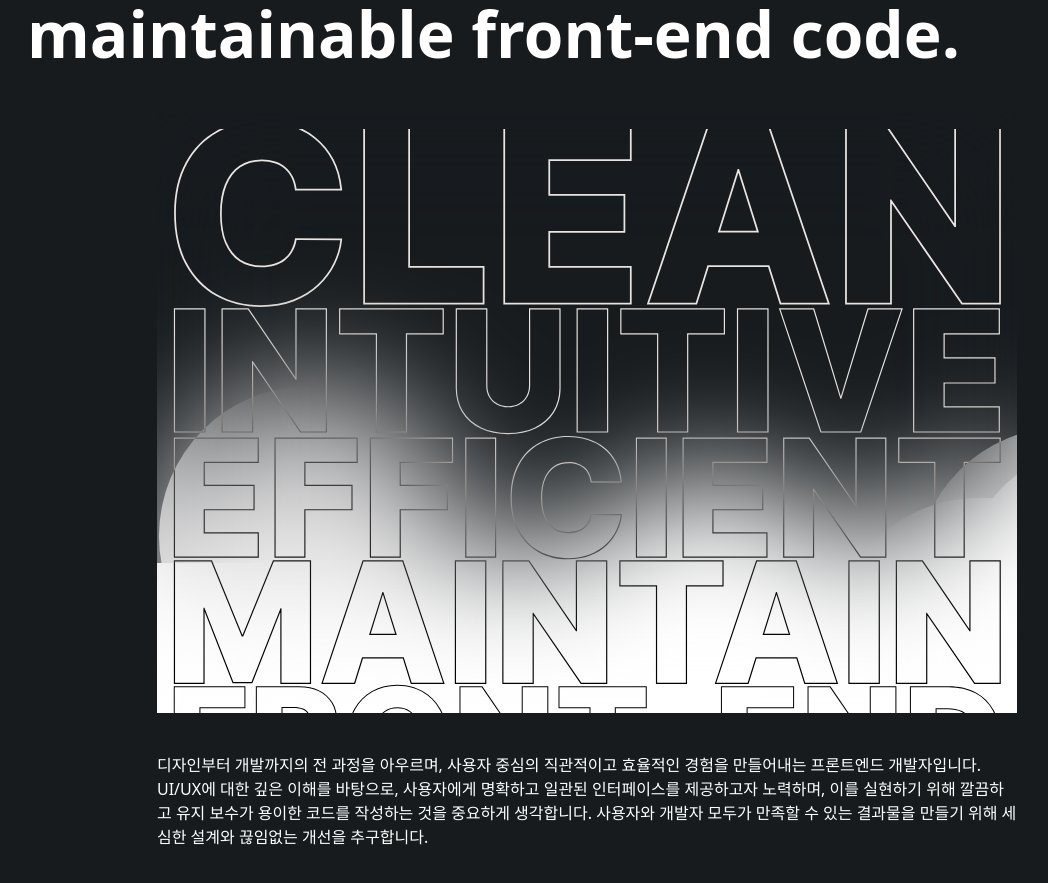
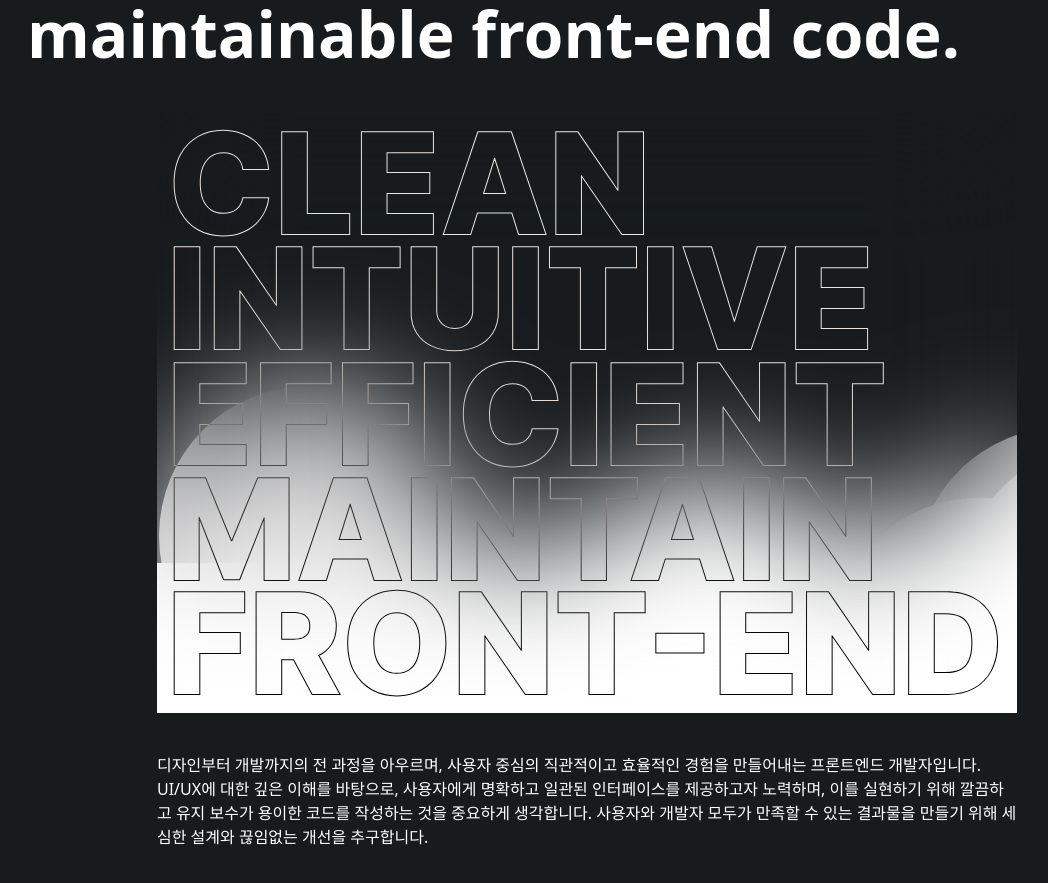
Before and after one commit to lse-7660/portfolio_songeun, a React (Vite) app: page / in a window 1280 px wide. Shown: the part 1202-2085 px from the top of the page, without its empty margins (53-1101 px from the left). Built offline with nearby package versions, Linux system fonts and the light colour scheme.

Commit message:
[style] WhoIAm 텍스트 이미지 크기 조정

```diff
--- a/src/components/main/WhoIAm.jsx
+++ b/src/components/main/WhoIAm.jsx
@@ -87,7 +87,7 @@ const WhoIAm = ({ sectionRefs }) => {
                 </p>
             </div>
             <div className="relative w-[860px] h-[600px] overflow-hidden">
-                <div className="absolute z-20 w-full h-full mix-blend-difference px-4 py-4 flex flex-col justify-between ">
+                <div className="absolute z-20 w-full h-full mix-blend-difference px-4 py-4 flex flex-col justify-between items-start">
                     {whoIAmImg.map((item) => (
                         <img
                             key={item.index}
```
Also changed, not shown: public/WhoIAm/CLEAN.svg.
